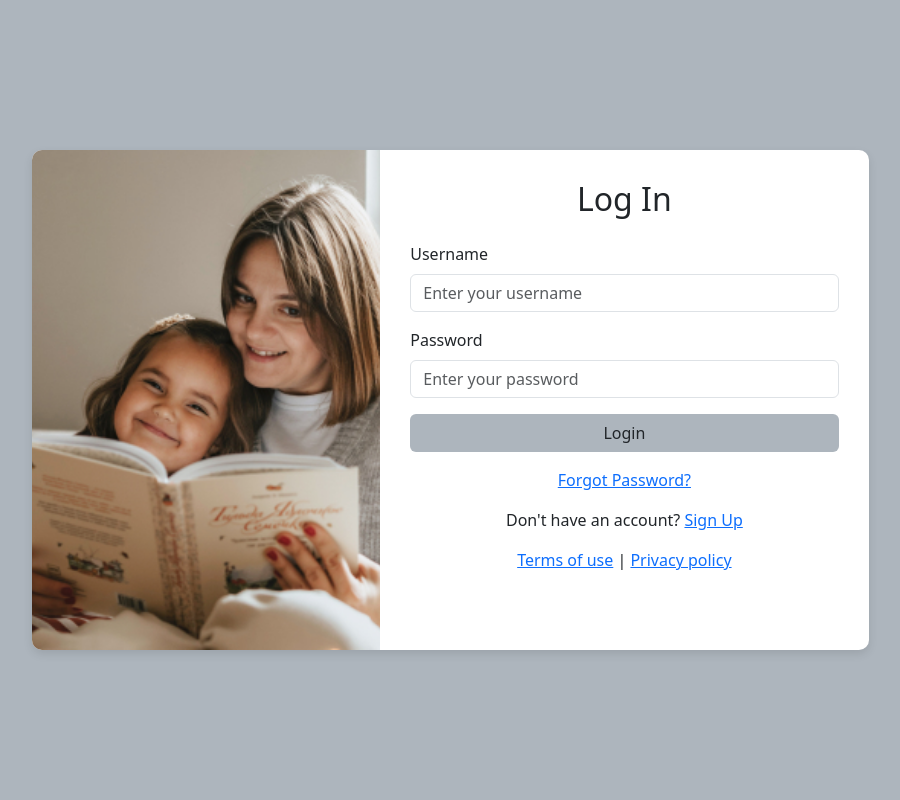
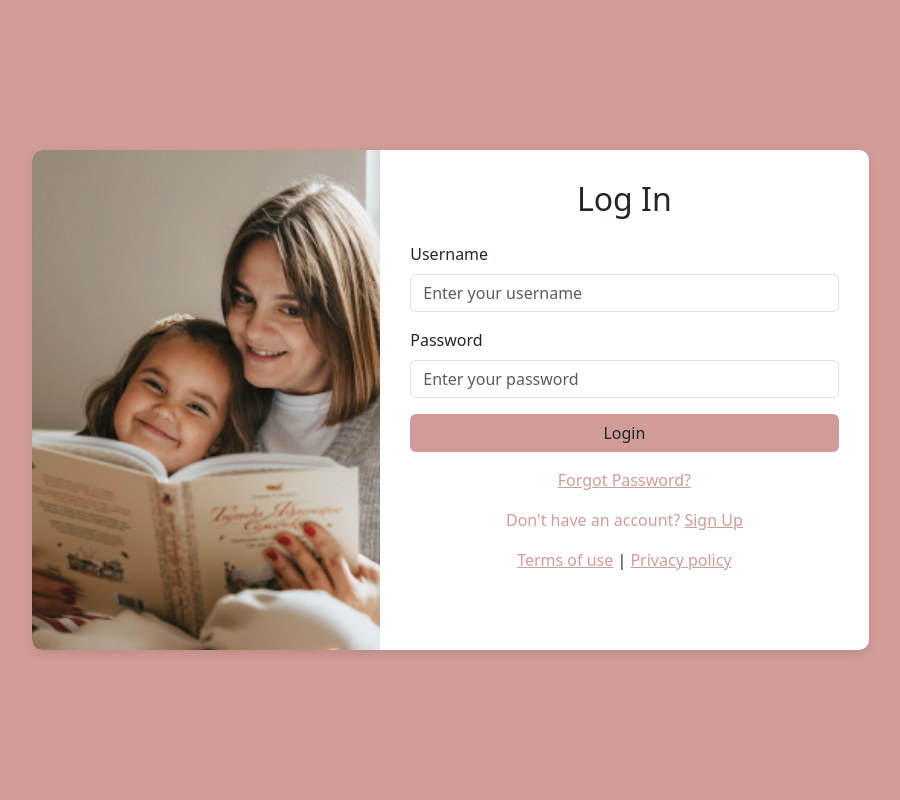
Before and after one commit to ArshidaAfsal/BookLibrary, a Django app: page /account/login in a window 1280 px wide. Shown: the whole page, without its empty margins (190-1090 px from the left). Run offline with Django 5.2, Linux system fonts and the light colour scheme.

Commit message:
initial commit

```diff
--- a/Book/settings.py
+++ b/Book/settings.py
@@ -13,7 +13,7 @@ https://docs.djangoproject.com/en/5.1/ref/settings/
 import os.path
 from pathlib import Path
 
-from django.conf.global_settings import STATICFILES_DIRS, STATIC_ROOT, MEDIA_URL, MEDIA_ROOT
+from django.conf.global_settings import STATICFILES_DIRS, STATIC_ROOT, MEDIA_URL, MEDIA_ROOT, LOGIN_URL
 
 # Build paths inside the project like this: BASE_DIR / 'subdir'.
 BASE_DIR = Path(__file__).resolve().parent.parent
@@ -128,5 +128,6 @@ DEFAULT_AUTO_FIELD = 'django.db.models.BigAutoField'
 
 
 
+
 STRIPE_PUBLISHABLE_KEY='pk_test_51QYphfBh1RrG1ymmAYnyMwy3KgQUovlPUQBSv7dUfOKZyhNnhqtUufutfeisyIGgr2eMSH0ExQPTHdziWVNjw0G300wQtJZw7f'
 STRIPE_SECRET_KEY='sk_test_51QYphfBh1RrG1ymmLQazMlj9UaaxR1vdO8FN2nEioD6nosJ3L6EwCgC2fwbMoQWSEswsWqyO9t70aCNhXm6hoh2o00tLenVR0l'
--- a/Bookapp/views.py
+++ b/Bookapp/views.py
@@ -19,7 +19,7 @@ def createBook(request):
 
         if form.is_valid():
             form.save()
-            return redirect('/')
+            return redirect('booklist')
     else:
         form=BookForm()
 
@@ -35,7 +35,7 @@ def create_Author(request):
         if form.is_valid():
             form.save()
 
-            return redirect('/')
+            return redirect('booklist')
     else:
         form=AuthorForm()
 
@@ -99,7 +99,7 @@ def deleteview(request,book_id):
     if request.method=='POST':
         book.delete()
 
-        return  redirect('/')
+        return  redirect('booklist')
 
     return  render(request,'admin/delete.html',{'book':book})
 
--- a/account/views.py
+++ b/account/views.py
@@ -107,7 +107,7 @@ def loginPage(request):
 
                 if type=='user':
                     request.session['username']=user_name
-                    return redirect('user_view')
+                    return redirect('index')
                 elif type=='admin':
                     request.session['username']=user_name
                     return redirect('admin_view')
--- a/templates/account/login.html
+++ b/templates/account/login.html
@@ -10,7 +10,7 @@
   <style>
     body {
 
-      background-color: #adb5bd;
+      background-color: #D19C97;
 
     }
     .login-container {
@@ -35,7 +35,7 @@
     .btn {
 
       width: 100%;
-      background-color: #adb5bd;
+      background-color: #D19C97;;
     }
     .form-footer {
       text-align: center;
@@ -70,9 +70,9 @@
             </div>
             <button type="submit" class="btn btn-outline">Login</button>
             <div class="form-footer">
-              <p class="mt-3 text-secondary"><a href="#">Forgot Password?</a></p>
-              <p>Don't have an account? <a href="{% url 'register' %}">Sign Up</a></p>
-              <p><a href="#">Terms of use</a> | <a href="#">Privacy policy</a></p>
+              <p class="mt-3 text-secondary"><a href="#" style="color: #D19C97;">Forgot Password?</a></p>
+              <p style="color: #D19C97;">Don't have an account? <a href="{% url 'register' %}" style="color: #D19C97;">Sign Up</a></p>
+              <p><a href="#" style="color: #D19C97;">Terms of use</a> | <a href="#" style="color: #D19C97;">Privacy policy</a></p>
             </div>
           </form>
         </div>
--- a/templates/account/register.html
+++ b/templates/account/register.html
@@ -18,7 +18,7 @@
     <div class="row justify-content-center">
       <div class="col-md-6">
         <div class="card shadow-sm">
-          <div class="card-header text-center bg-secondary text-white">
+          <div class="card-header text-center text-white" style="background-color: #D19C97;">
             <h3>Sign Up</h3>
           </div>
           <div class="card-body">
@@ -50,12 +50,12 @@
 
               <!-- Submit Button -->
               <div class="d-grid">
-                <button type="submit" class="btn btn-secondary" onclick="showAlert()" >Sign Up</button>
+                <button type="submit" class="btn btn- text-white" style="background-color: #D19C97;" onclick="showAlert()" >Sign Up</button>
               </div>
             </form>
           </div>
           <div class="card-footer text-center">
-            <small>Already have an account? <a href="{% url 'login' %} m">Log In</a></small>
+            <small style="color: #D19C97;">Already have an account? <a href="{% url 'login' %}" style="color: #D19C97;">Log In</a></small>
           </div>
         </div>
       </div>
--- a/templates/admin/list.html
+++ b/templates/admin/list.html
@@ -7,6 +7,7 @@
   <thead>
     <tr>
       <th scope="col">#</th>
+      <th scope="col">Book</th>
       <th scope="col">Book name</th>
       <th scope="col">Author</th>
       <th scope="col">Book Price</th>
@@ -18,6 +19,7 @@
     {% for book in page %}
     <tr>
         <th scope="row">{{forloop.counter}}</th>
+      <th><img src="{{ book.image.url }}" style="width:100px;height:auto;object-fit:cover;" class="card-img-top" alt="..."></th>
         <td>{{book.title}}</td>
         <td>{{book.author}}</td>
         <td>{{book.price}}</td>
--- a/templates/user/cart.html
+++ b/templates/user/cart.html
@@ -101,7 +101,7 @@
 
 
   <div class="container mt-5">
-    <h1 class="mb-4 text-center">Your Shopping Cart</h1>
+    <h2 class="mb-4 text-center">Your Shopping Cart</h2>
     <div class="row">
       <!-- Cart Item 1 -->
       <div>
@@ -149,5 +149,6 @@
       {% endif %}
   <!-- Bootstrap Bundle with Popper -->
   <script src="https://cdn.jsdelivr.net/npm/bootstrap@5.3.0/dist/js/bootstrap.bundle.min.js"></script>
+
 </body>
 </html>
--- a/templates/user/user_detail.html
+++ b/templates/user/user_detail.html
@@ -9,7 +9,7 @@
 </head>
 <body>
   <div class="container text-center mt-5 color-dark " >
-    <div class="card shadow-lg p-4" style="background-color: #D19C97;">
+    <div class="card shadow-lg p-4">
       <div class="card-body">
         <div class="icon-container text-success mb-4">
 <!--          <i class="bi bi-check-circle-fill" style="font-size: 4rem;"></i>-->
@@ -19,8 +19,8 @@
         <p class="card-text">Author: {{book.author}}</p>
         <h4>Price: {{book.price}}</h4>
         <p>Quantity: {{book.quantity}}</p>
-        <a href="{% url 'addtocart' book.id %}" class="btn btn-dark" >Add To Cart</a>
-          <a href="{% url 'userlist' %}" class="btn btn-dark" >Home</a>
+        <a href="{% url 'addtocart' book.id %}" class="btn btn- text-white" style="background-color: #D19C97;">Add To Cart</a>
+          <a href="{% url 'userlist' %}" class="btn btn- text-white" style="background-color: #D19C97;">Home</a>
       </div>
     </div>
   </div>
--- a/templates/user/user_list.html
+++ b/templates/user/user_list.html
@@ -1,6 +1,5 @@
 {% extends 'user/base.html' %}
 {% load static %}
-
 {% block content %}
 
 <div class="container-fluid">
--- a/userapp/views.py
+++ b/userapp/views.py
@@ -11,6 +11,7 @@ from Bookapp.models import Author,Books
 from userapp.models import Cart,CartItem
 from django.urls import reverse
 import stripe
+
 
 
 
```
Also changed, not shown: templates/user/base.html (+15 -11 lines), db.sqlite3, media/book_media/aa_Agkjh2S.jpg (added).
